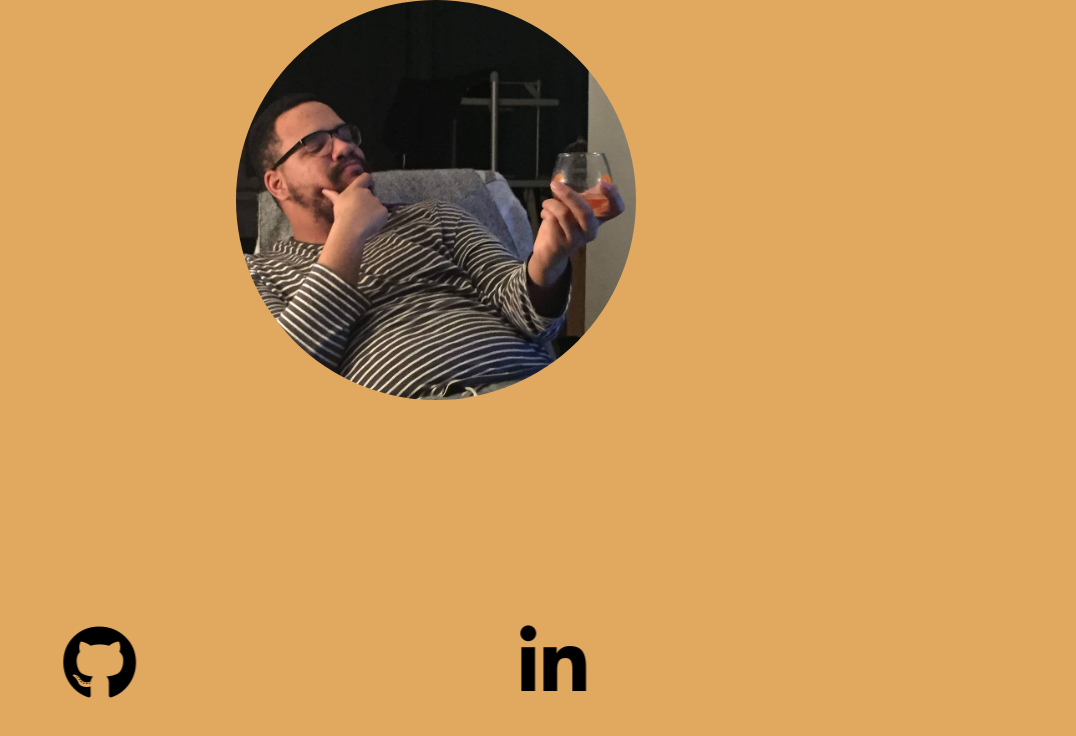
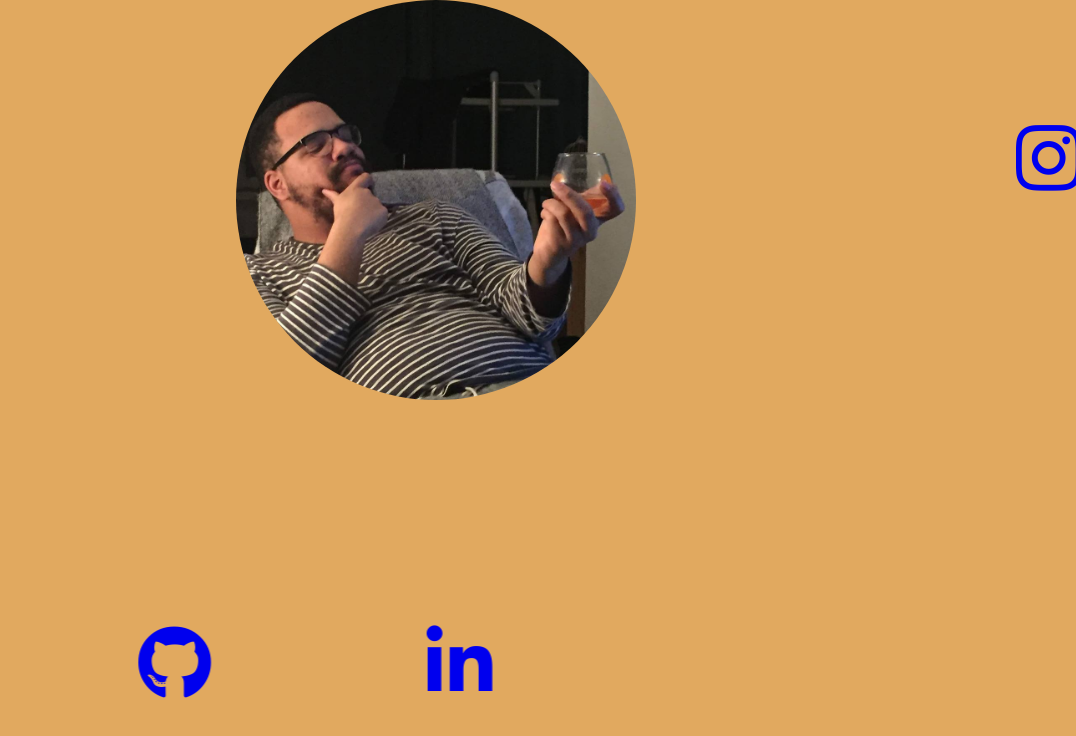
Before and after one commit to soultoyo/soultoyo.github.io, a plain HTML site: page index.html in a window 1280 px wide. Shown: the whole page, without its empty margins (204-1280 px from the left). Drawn offline with Linux system fonts and the light colour scheme.

Commit message:
icon position tweak and added links

```diff
--- a/assets/css/main.css
+++ b/assets/css/main.css
@@ -1,6 +1,6 @@
 :root {
     --animation-duration: 4s;
-    --width: 600px;
+    --width: 150px;
     --height: 1000px;
     --circle-width: 200px;
     --circle-height: 200px;
@@ -41,6 +41,7 @@ body {
 
 #instagram-outer {
     animation-name: instagram-orbit;
+    left: 150px;
     animation-delay: 4s;
 }
 
@@ -65,7 +66,6 @@ body {
     animation-duration: var(--animation-duration);
     animation-fill-mode: forwards;
     animation-timing-function: linear;
-    z-index: 0;
 }
 
 #github-icon {
@@ -96,7 +96,7 @@ body {
     }
 
     100% {
-        transform: translateX(calc(-1  * var(--width))) rotateZ(180deg);
+        transform: translateX(calc(-1 * var(--width) * 2)) rotateZ(180deg);
     }
 }
 
@@ -106,7 +106,7 @@ body {
     }
 
     100% {
-        transform: translateX(calc( -1 * var(--width) / 2)) rotateZ(180deg);
+        transform: translateX(calc(-1 * var(--font-size) / 2)) rotateZ(180deg);
     }
 }
 
@@ -116,11 +116,10 @@ body {
     }
 
     100% {
-        transform:  rotateZ(180deg);
+        transform: rotateZ(180deg);
+        transform: translateX(calc(var(--width) / 2)) rotateZ(180deg);
     }
 }
-
-
 
 .icon {
     font-size: var(--font-size);
--- a/index.html
+++ b/index.html
@@ -1,25 +1,30 @@
 <!DOCTYPE html>
 <html lang="en">
+
 <head>
     <meta charset="UTF-8">
     <meta name="viewport" content="width=device-width, initial-scale=1.0">
     <meta http-equiv="X-UA-Compatible" content="ie=edge">
     <title>Phil Head</title>
+    <script type = "text/javascript" src = "assets/js/main.js" ></script>
     <link rel="stylesheet" href="assets/css/main.css">
-    <link rel="stylesheet" href="https://use.fontawesome.com/releases/v5.8.2/css/all.css" integrity="sha384-oS3vJWv+0UjzBfQzYUhtDYW+Pj2yciDJxpsK1OYPAYjqT085Qq/1cq5FLXAZQ7Ay" crossorigin="anonymous">
+    <link rel="stylesheet" href="https://use.fontawesome.com/releases/v5.8.2/css/all.css"
+        integrity="sha384-oS3vJWv+0UjzBfQzYUhtDYW+Pj2yciDJxpsK1OYPAYjqT085Qq/1cq5FLXAZQ7Ay" crossorigin="anonymous">
 </head>
+
 <body>
     <div class="container">
         <div id="github-outer" class="inner icon ">
-          <i id="github-icon" class="fab fa-github camera icon-counter-rotation"></i>
+            <a href="#"> <i id="github-icon" class="fab fa-github camera icon-counter-rotation"></i> </a>
         </div>
         <div id="linkedin-outer" class="inner icon">
-            <i id="linkedin-icon" class="fab fa-linkedin-in icon-counter-rotation"></i>
+            <a href="#"> <i id="linkedin-icon" class="fab fa-linkedin-in icon-counter-rotation"></i> </a>
         </div>
         <div id="instagram-outer" class="inner icon">
-            <i id="instagram-icon" class="fab fa-instagram icon-counter-rotation"></i>
+            <a href="#"> <i id="instagram-icon" class="fab fa-instagram icon-counter-rotation"></i> </a>
         </div>
         <div class="centre-inner"></div>
-      </div>
+    </div>
 </body>
+
 </html>
```
